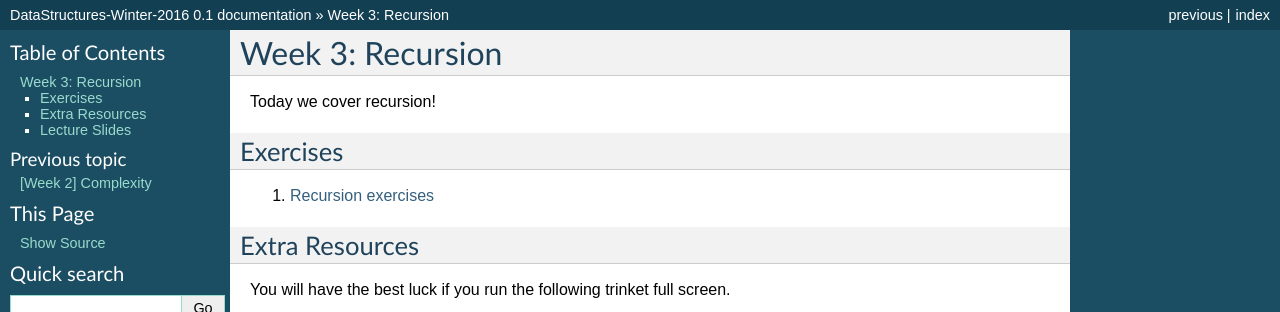
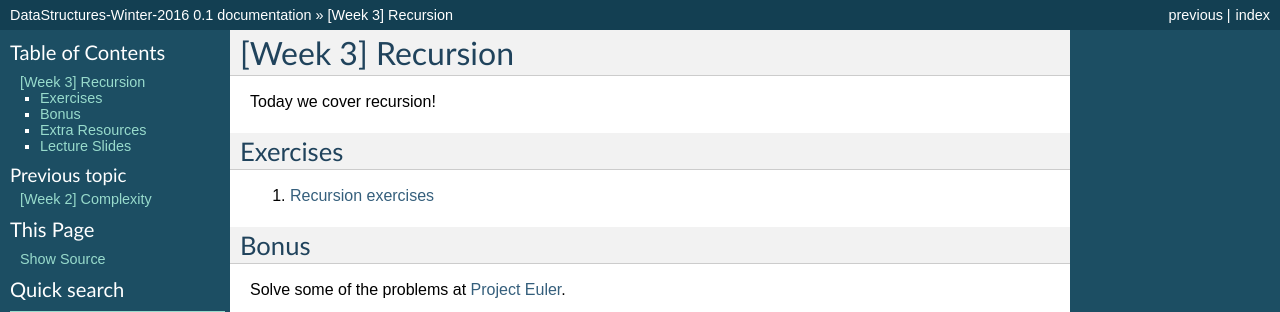
Before and after one commit to Heroes-Academy/DataStructures_Winter0217, a Sphinx documentation site: the page built from docs/source/week3.rst, in a window 1280 px wide and 900 px high, cut to the strip 0-312 px from the top of the window. Built offline with Sphinx 7.4.7, drawn with Linux system fonts in a browser that asks for light colours; some of the changed text lies outside the part shown.

Commit message:
syncing week 3

```diff
--- a/docs/source/resources.rst
+++ b/docs/source/resources.rst
@@ -5,7 +5,7 @@ General Resources
 Awesome stuff
 ^^^^^^^^^^^^^
 
-1. Project Euler
+1. `Project Euler <https://projecteuler.net/archives>`_
 
 Online Books
 ^^^^^^^^^^^^
--- a/docs/source/week3.rst
+++ b/docs/source/week3.rst
@@ -1,4 +1,4 @@
-Week 3: Recursion
+[Week 3] Recursion
 =================
 
 
@@ -8,6 +8,11 @@ Exercises
 ---------
 
 1. :doc:`Recursion exercises <exercises/week3_recursion>`
+
+Bonus
+-----
+
+Solve some of the problems at `Project Euler <https://projecteuler.net/archives>`_.
 
 Extra Resources
 ---------------
```
